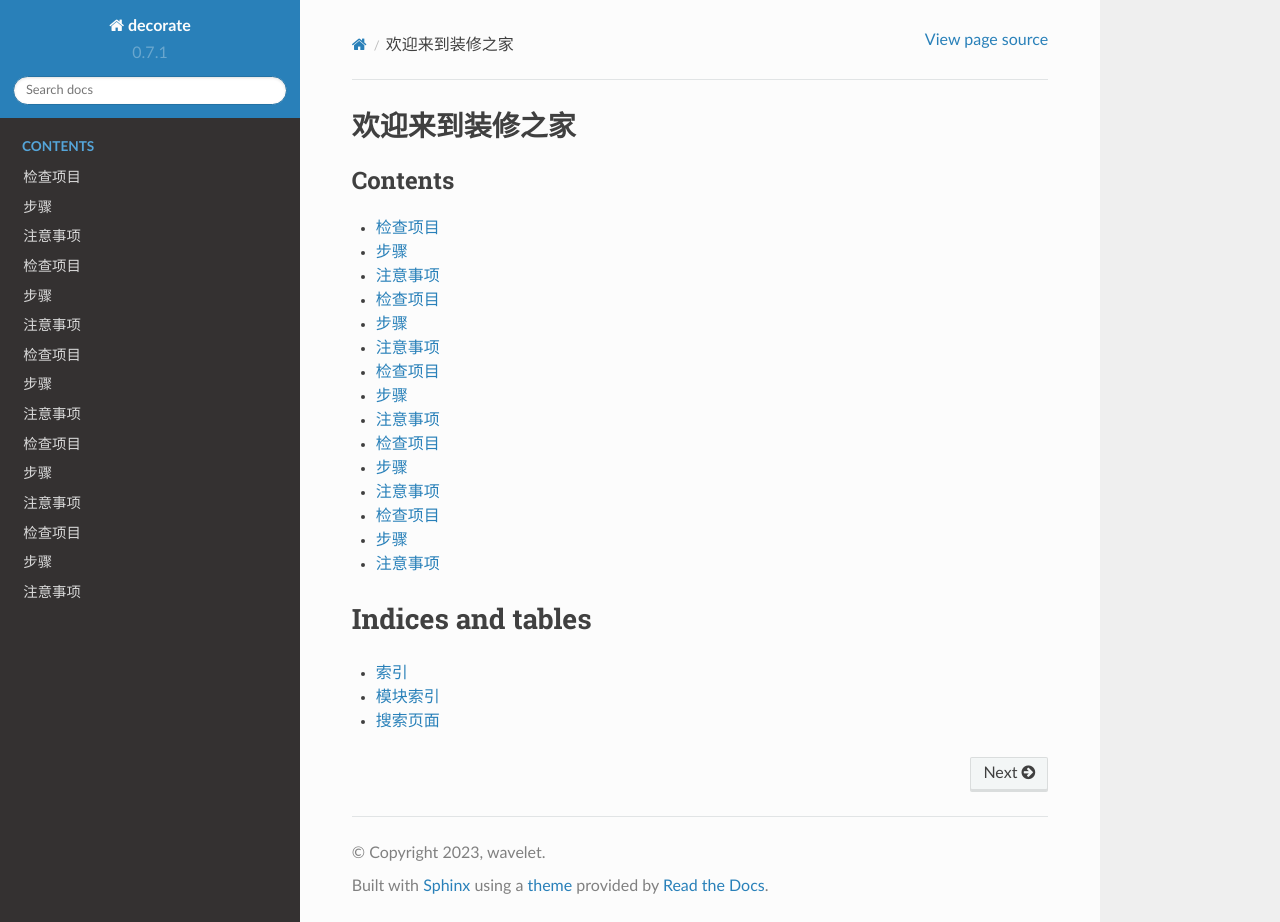
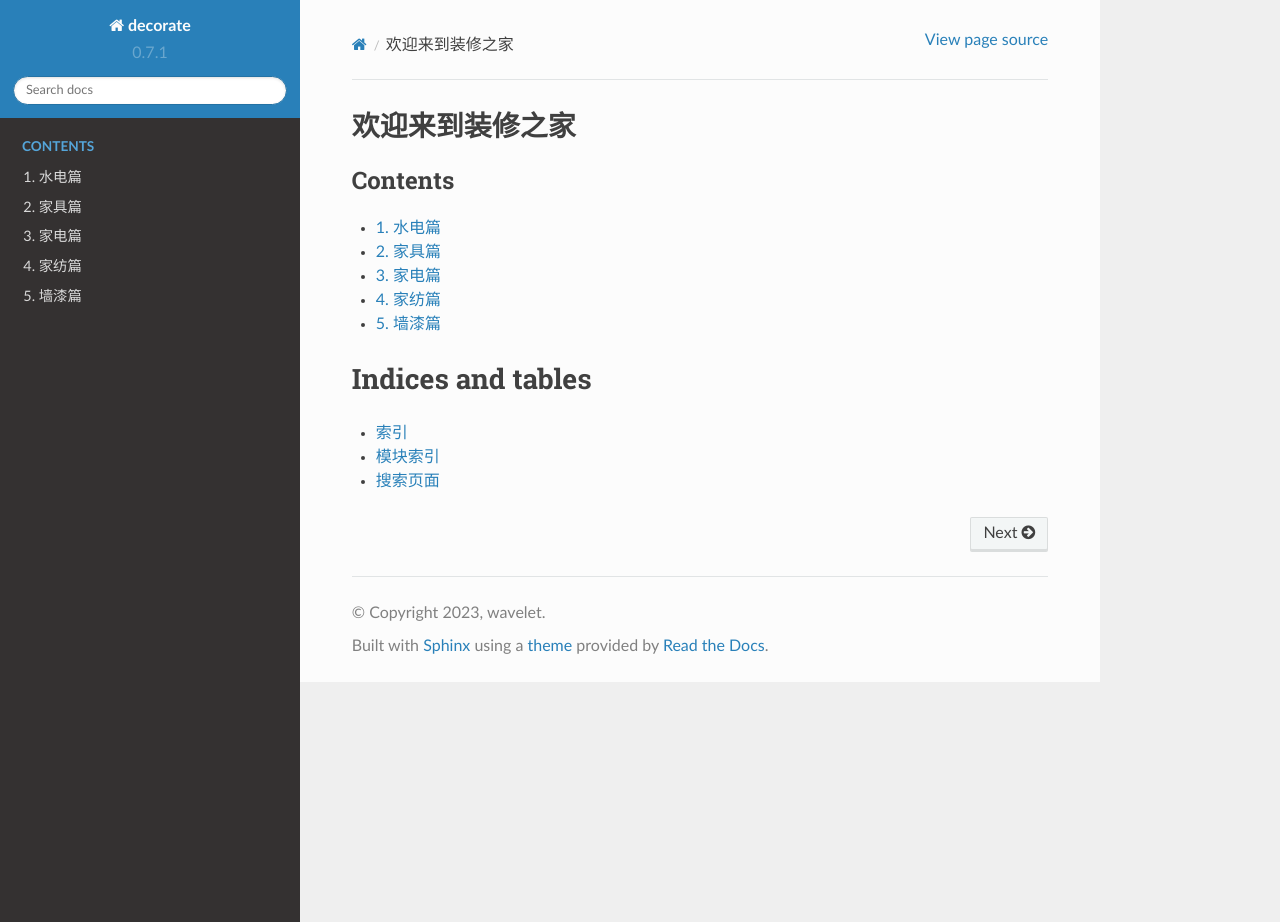
Before and after one commit to waveletbob/decorate, a Sphinx documentation site: the page built from source/index.rst, in a window 1280 px wide and 922 px high. Built offline with Sphinx 7.4.7 and the Read the Docs theme 2.0.0, drawn with Linux system fonts in a browser that asks for light colours.

Commit message:
初次提交

```diff
--- a/source/index.rst
+++ b/source/index.rst
@@ -8,8 +8,10 @@
 
 
 .. toctree::
+   :numbered:
+   :titlesonly:
    :caption: Contents
-   :maxdepth: 2
+   :maxdepth: 1
 
    水电篇/index.md
    家具篇/index.md
--- a/source/墙漆篇/index.md
+++ b/source/墙漆篇/index.md
@@ -1,3 +1,4 @@
+# 墙漆篇
 ## 检查项目
 ## 步骤
 ## 注意事项
--- a/source/家具篇/index.md
+++ b/source/家具篇/index.md
@@ -1,3 +1,4 @@
+# 家具篇
 ## 检查项目
 ## 步骤
 ## 注意事项
--- a/source/家电篇/index.md
+++ b/source/家电篇/index.md
@@ -1,3 +1,4 @@
+# 家电篇
 ## 检查项目
 ## 步骤
 ## 注意事项
--- a/source/家纺篇/index.md
+++ b/source/家纺篇/index.md
@@ -1,3 +1,4 @@
+# 家纺篇
 ## 检查项目
 ## 步骤
 ## 注意事项
--- a/source/水电篇/index.md
+++ b/source/水电篇/index.md
@@ -1,3 +1,5 @@
+
+# 水电篇
 ## 检查项目
 ## 步骤
 ## 注意事项
```
